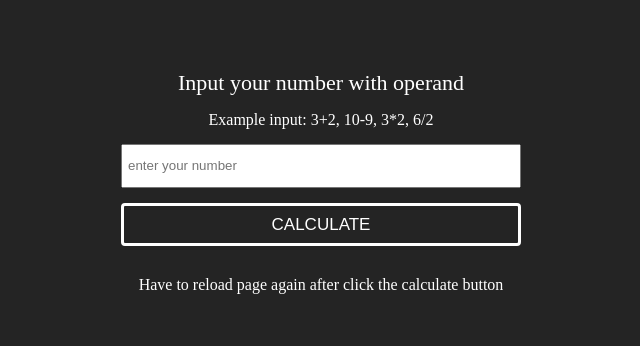
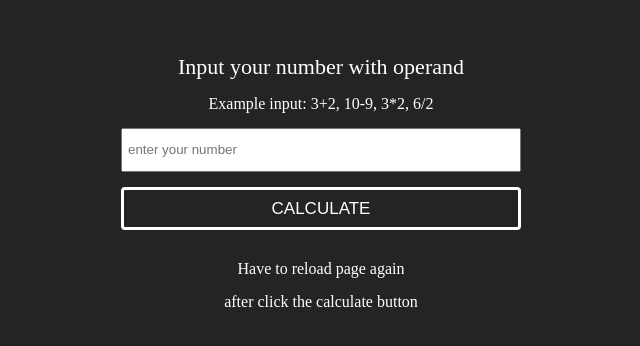
Before and after one commit to Blank-develop/Calculator_js, a plain HTML site: page index.html in a window 1280 px wide. Shown: the part 218-564 px from the top of the page, without its empty margins (319-959 px from the left). Drawn offline with Linux system fonts and the light colour scheme.

Commit message:
Update index.html

```diff
--- a/index.html
+++ b/index.html
@@ -14,7 +14,8 @@
          <input type="text" id="input" placeholder="enter your number">
          <button id="runBtn" class="btn btn-slide-left" >Calculate</button>
          <h1 id="result" onchange="validate()"></h1>
-         <p>Have to reload page again after click the calculate button</p>
+        <p>Have to reload page again </p>
+        <p>after click the calculate button</p>
     </div>
 
     <script src="main.js"></script>
```
